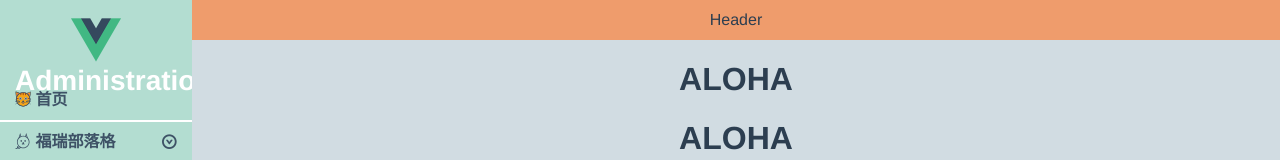
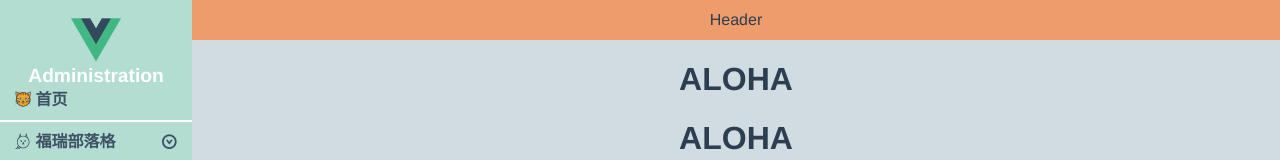
Before and after one commit to jesuisrachel/administration, a Vue app: page /#/home in a window 1280 px wide. Shown: the top 160 px of the page. Built offline with nearby package versions, Linux system fonts and the light colour scheme.

Commit message:
dont know what changed

```diff
--- a/src/App.vue
+++ b/src/App.vue
@@ -18,7 +18,8 @@ html,body{
     padding: 0;
 }
 #app {
-  font-family: 'Avenir', Helvetica, Arial, sans-serif;
+  /* font: normal 100%; */
+  font: normal 100% 'Avenir', Helvetica, Arial, sans-serif;
   -webkit-font-smoothing: antialiased;
   -moz-osx-font-smoothing: grayscale;
   text-align: center;
--- a/src/components/SideMenu1.vue
+++ b/src/components/SideMenu1.vue
@@ -98,7 +98,7 @@ export default {
 	margin: 15px;
 	height: 50px;
 	color: white;
-	font-size: 28px;
+	font-size: 1.2em;
 	font-weight: bolder;
 }
 .menuTop img{
```
